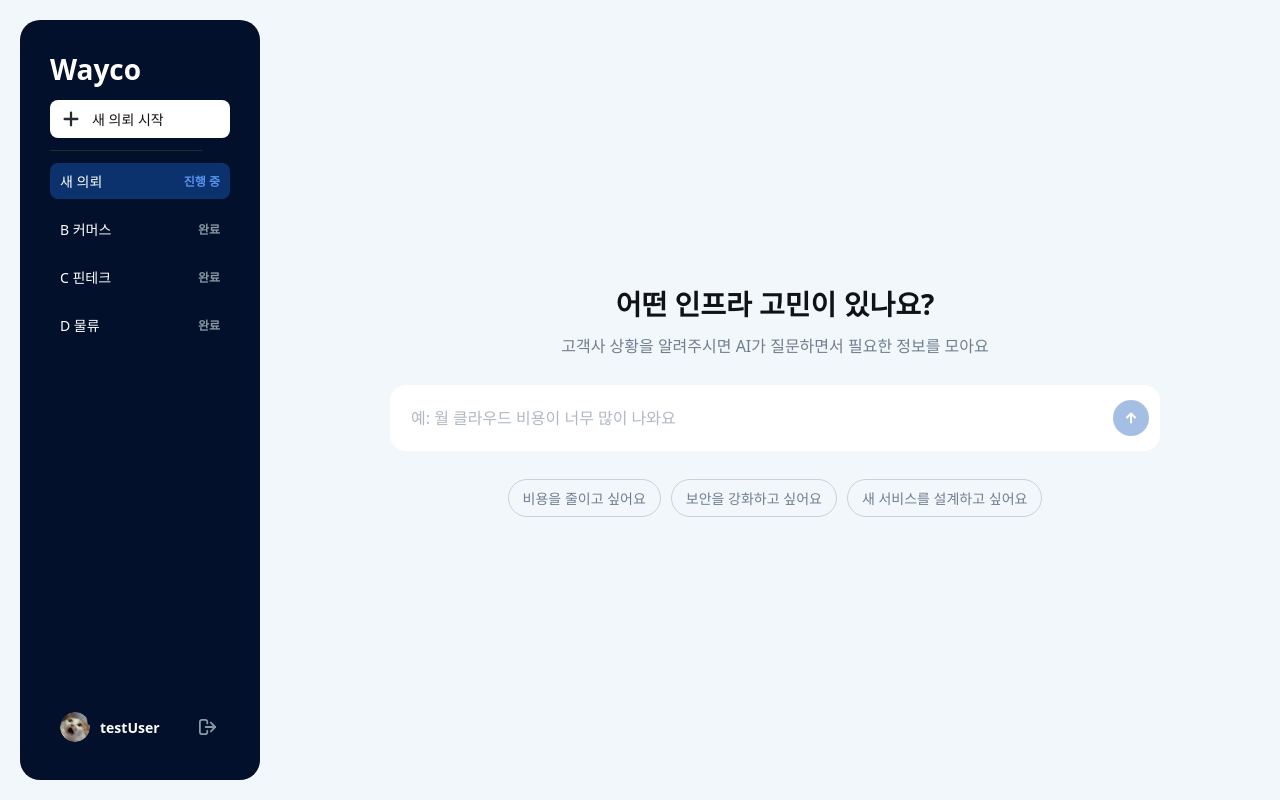
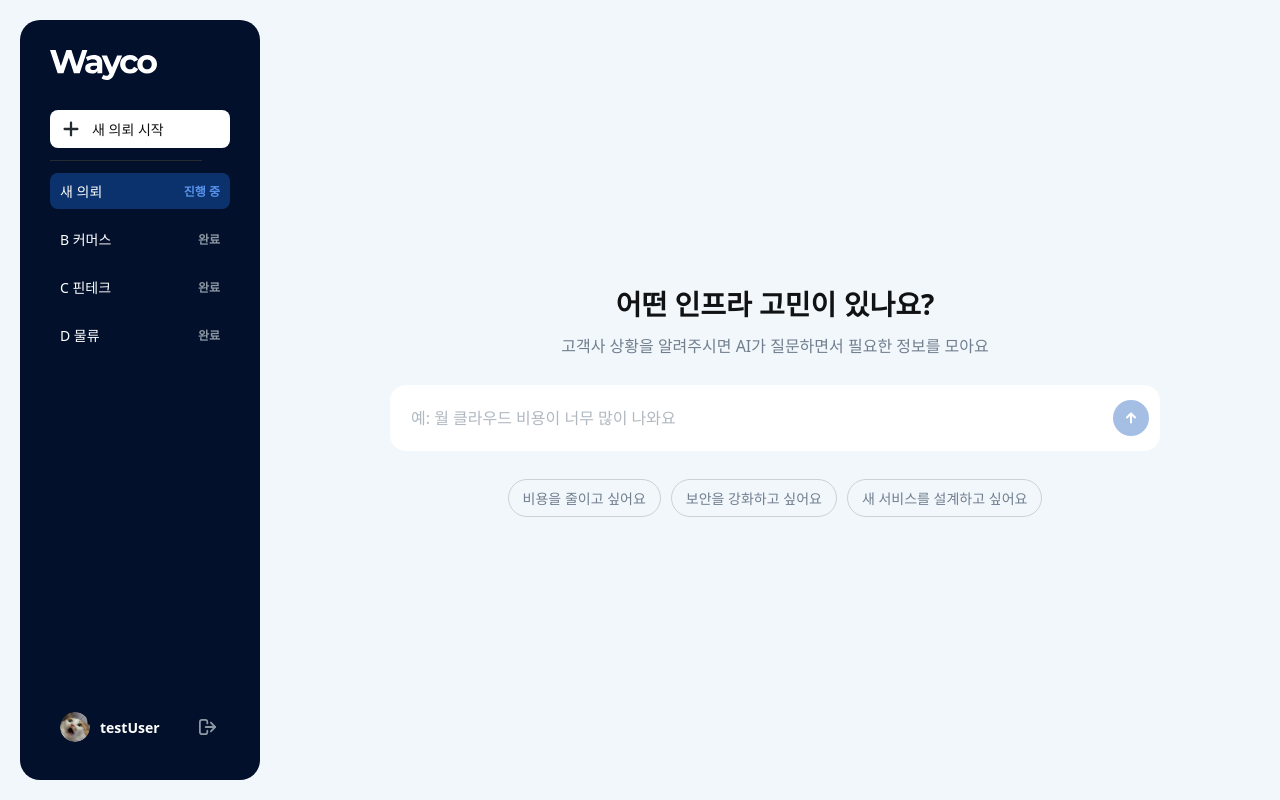
Before and after one commit to team-kkari/kkari-frontend, a React (Vite) app: page / in a window 1280 px wide. Built offline with nearby package versions, Linux system fonts and the light colour scheme; no server answers; a web font is replaced by a local one.

Commit message:
style: 사이드바 로고 이미지 교체 및 간격 조정

```diff
--- a/src/shared/ui/index.ts
+++ b/src/shared/ui/index.ts
@@ -10,6 +10,7 @@ export { default as radioCheckedIcon } from './icons/radio-checked.svg'
 export { default as spinnerSmallIcon } from './icons/spinner-small.svg'
 export { default as spinnerLargeIcon } from './icons/spinner-large.svg'
 export { default as waycoMarkIcon } from './icons/wayco-mark.svg'
+export { default as waycoLogo } from './icons/wayco-logo.svg'
 export { default as closeIcon } from './icons/close.svg'
 export { default as logoutIcon } from './icons/logout.svg'
 export { default as linkIcon } from './icons/link.svg'
--- a/src/widgets/app-sidebar/ui/AppSidebar.module.css
+++ b/src/widgets/app-sidebar/ui/AppSidebar.module.css
@@ -1,7 +1,7 @@
 .sidebar {
   display: flex;
   flex-direction: column;
-  gap: 0.75rem;
+  gap: 1.875rem;
   flex-shrink: 0;
   width: 15rem;
   height: 100%;
@@ -20,10 +20,17 @@
 }
 
 .logo {
-  margin: 0;
-  font-size: 1.75rem;
-  font-weight: 700;
-  line-height: normal;
+  flex-shrink: 0;
+  align-self: flex-start;
+  width: auto;
+  height: 1.875rem;
+}
+
+/* 새 의뢰 시작 · 구분선 · 의뢰 목록 */
+.group {
+  display: flex;
+  flex-direction: column;
+  gap: 0.75rem;
 }
 
 .newButton {
--- a/src/widgets/app-sidebar/ui/AppSidebar.tsx
+++ b/src/widgets/app-sidebar/ui/AppSidebar.tsx
@@ -1,4 +1,4 @@
-import { defaultAvatar, logoutIcon, plusIcon } from '@/shared/ui'
+import { defaultAvatar, logoutIcon, plusIcon, waycoLogo } from '@/shared/ui'
 import styles from './AppSidebar.module.css'
 
 export interface SidebarConsultation {
@@ -31,7 +31,8 @@ export function AppSidebar({
 }: AppSidebarProps) {
   return (
     <aside className={styles.sidebar}>
-      <p className={styles.logo}>Wayco</p>
+      <img className={styles.logo} src={waycoLogo} alt="Wayco" />
+      <div className={styles.group}>
         <button type="button" className={styles.newButton} onClick={onNewConsultation}>
           <img src={plusIcon} alt="" width={22} height={22} />새 의뢰 시작
         </button>
@@ -61,6 +62,7 @@ export function AppSidebar({
             ))}
           </ul>
         </nav>
+      </div>
       <div className={styles.user}>
         <img className={styles.avatar} src={defaultAvatar} alt="" width={30} height={30} />
         <span className={styles.userName}>{userName}</span>
```
Also changed, not shown: src/shared/ui/icons/wayco-logo.svg (added). Lines whose indentation alone changed are shown as unchanged.
